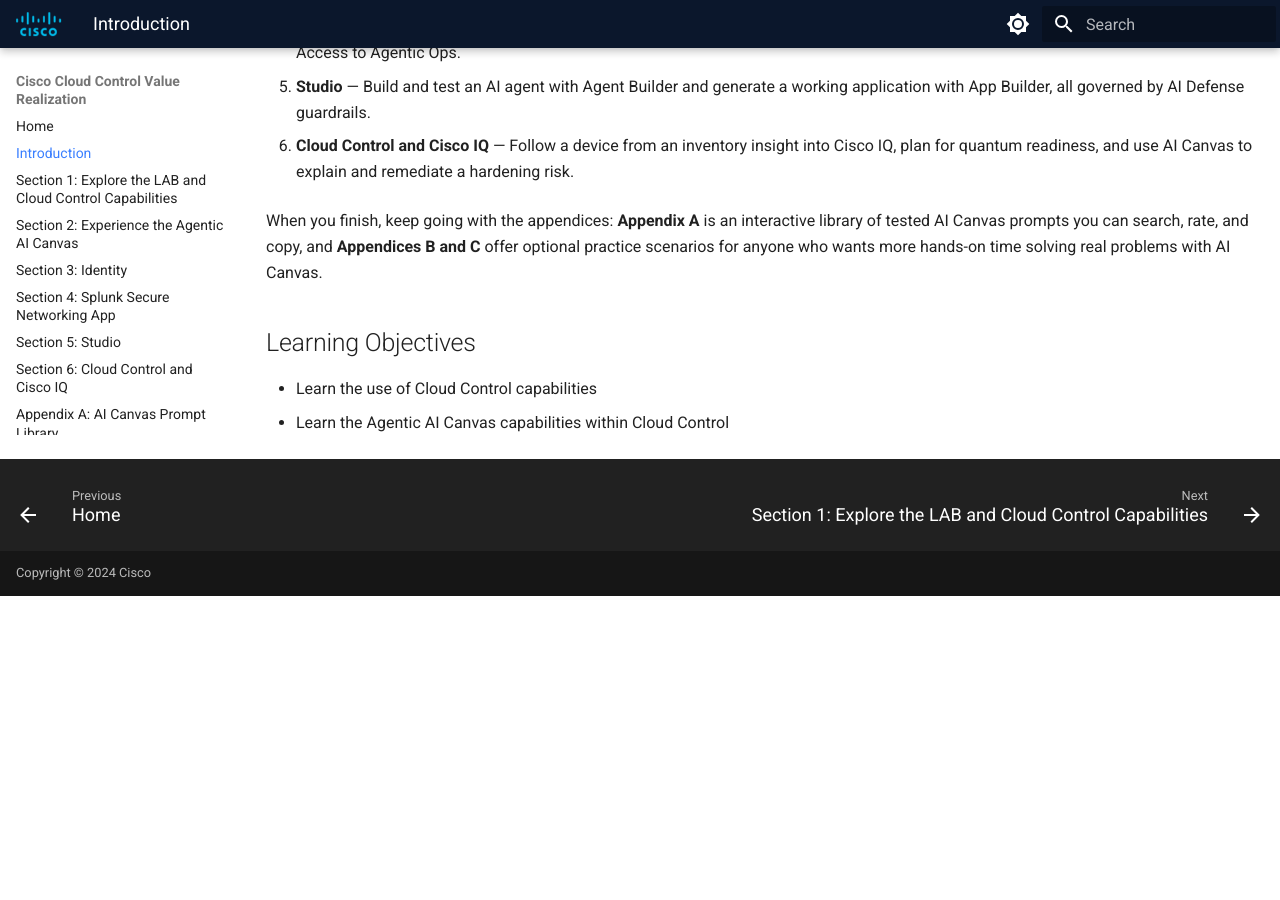
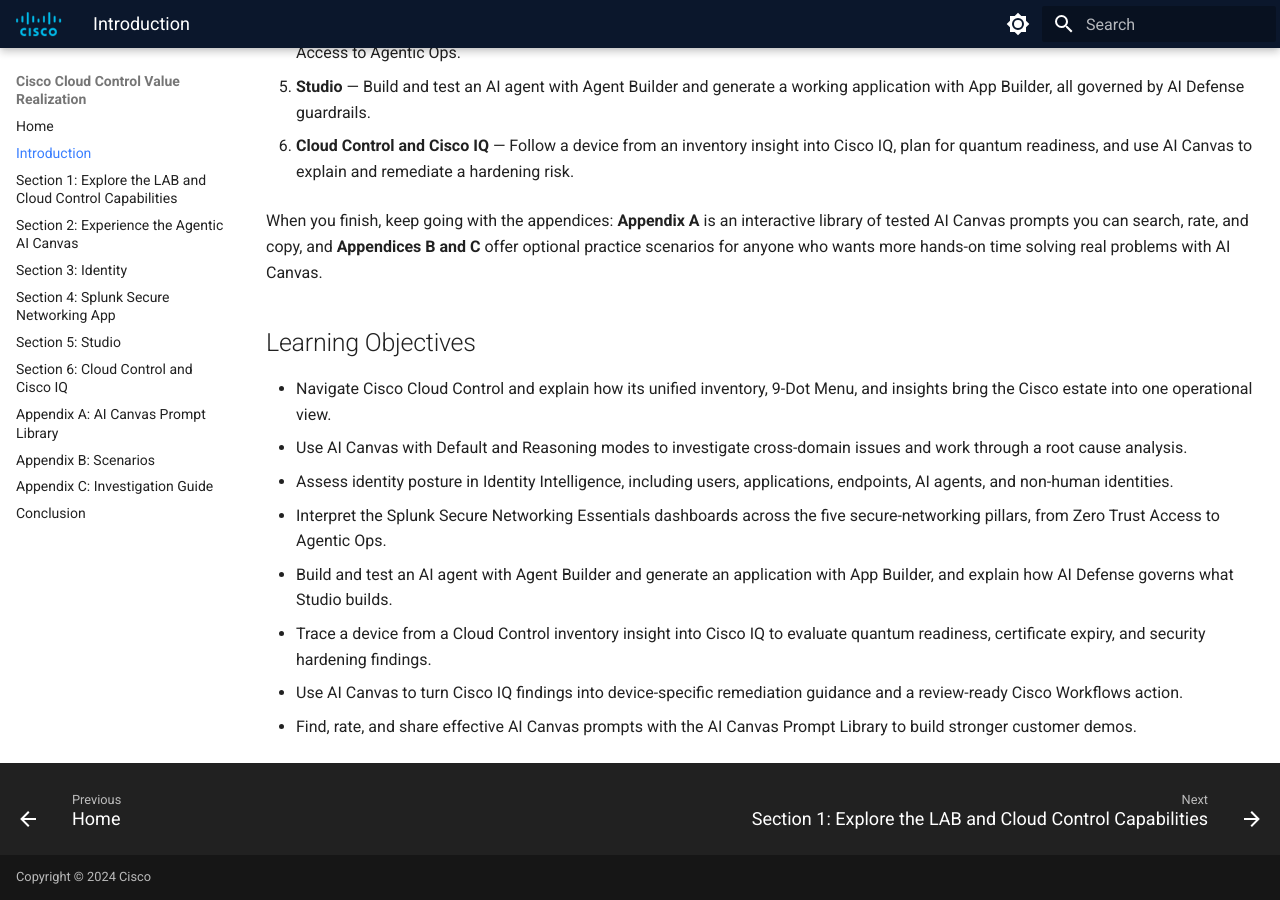
Before and after one commit to mokuma56/tedcn24-01-fy27, an MkDocs documentation site: the page built from docs/introduction/index.md, in a window 1280 px wide and 900 px high, scrolled down 1091 px. Built offline with MkDocs 1.6.1 and Material for MkDocs 9.7.7, drawn with Linux system fonts in a browser that asks for light colours; before the commit the page ends 1687 px from its top, so only the background shows below that.

Commit message:
Update lab guide — 2026-10-26 06:35

```diff
--- a/docs/introduction/index.md
+++ b/docs/introduction/index.md
@@ -39,5 +39,11 @@
 
 ## Learning Objectives
 
-- Learn the  use of Cloud Control capabilities
-- Learn the Agentic AI Canvas capabilities within Cloud Control
+- Navigate Cisco Cloud Control and explain how its unified inventory, 9-Dot Menu, and insights bring the Cisco estate into one operational view.
+- Use AI Canvas with Default and Reasoning modes to investigate cross-domain issues and work through a root cause analysis.
+- Assess identity posture in Identity Intelligence, including users, applications, endpoints, AI agents, and non-human identities.
+- Interpret the Splunk Secure Networking Essentials dashboards across the five secure-networking pillars, from Zero Trust Access to Agentic Ops.
+- Build and test an AI agent with Agent Builder and generate an application with App Builder, and explain how AI Defense governs what Studio builds.
+- Trace a device from a Cloud Control inventory insight into Cisco IQ to evaluate quantum readiness, certificate expiry, and security hardening findings.
+- Use AI Canvas to turn Cisco IQ findings into device-specific remediation guidance and a review-ready Cisco Workflows action.
+- Find, rate, and share effective AI Canvas prompts with the AI Canvas Prompt Library to build stronger customer demos.
```
Also changed, not shown: docs/index.md (+0 -5 lines).
